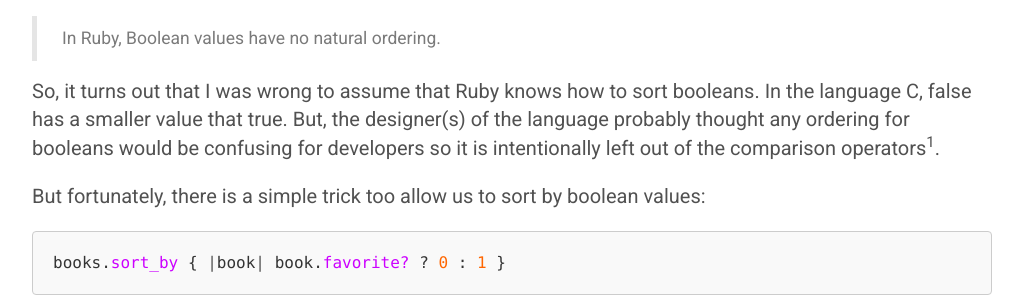
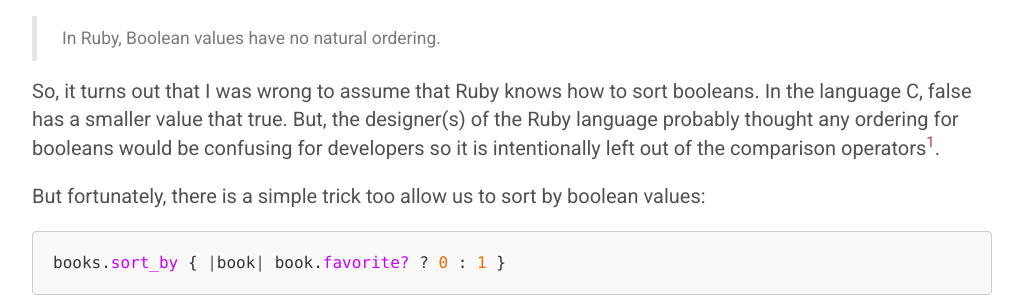
Before and after one commit to mateoclarke/mateoclarke-dot-com, a Jekyll site: the page built from blog/_posts/2015-10-14-what-i-learned-boolean-ruby.md, in a window 1280 px wide. Shown: the part 866-1166 px from the top of the page, without its empty margins (128-1151 px from the left). Built offline with Jekyll 4.4.1, drawn with Linux system fonts in a browser that asks for light colours.

Commit message:
small copy update

```diff
--- a/blog/_posts/2015-10-14-what-i-learned-boolean-ruby.md
+++ b/blog/_posts/2015-10-14-what-i-learned-boolean-ruby.md
@@ -21,7 +21,7 @@ But this returns an error: `ArgumentError: comparison of TrueClass with false fa
 
 > In Ruby, Boolean values have no natural ordering.
 
-So, it turns out that I was wrong to assume that Ruby knows how to sort booleans. In the language C, false has a smaller value that true. But, the designer(s) of the language probably thought any ordering for booleans would be confusing for developers so it is intentionally left out of the comparison operators<sup href="#link1">1</sup>.
+So, it turns out that I was wrong to assume that Ruby knows how to sort booleans. In the language C, false has a smaller value that true. But, the designer(s) of the Ruby language probably thought any ordering for booleans would be confusing for developers so it is intentionally left out of the comparison operators<sup><a href="http://stackoverflow.com/questions/14816131/why-doesnt-sort-or-the-spaceship-flying-saucer-operator-work-on-boolean">1</a></sup>.
 
 But fortunately, there is a simple trick too allow us to sort by boolean values:
 
```
